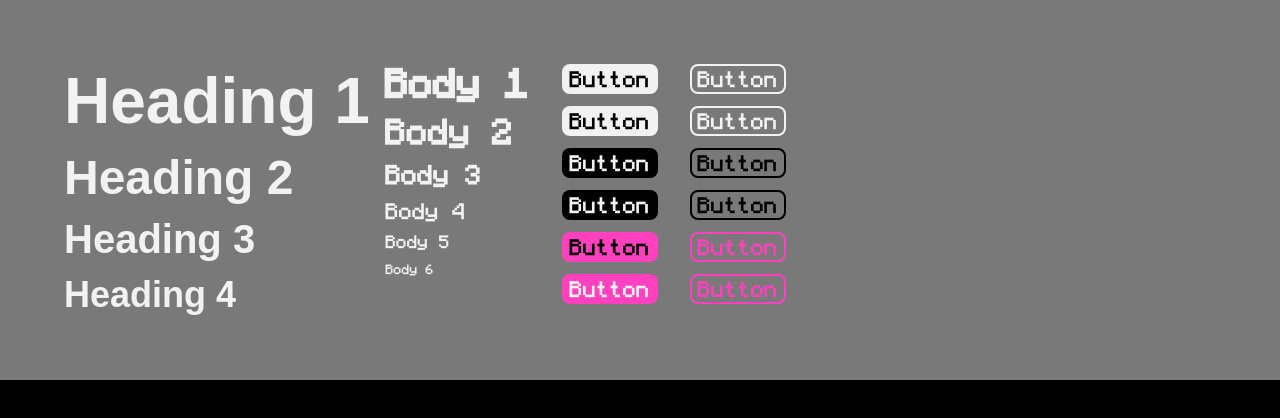
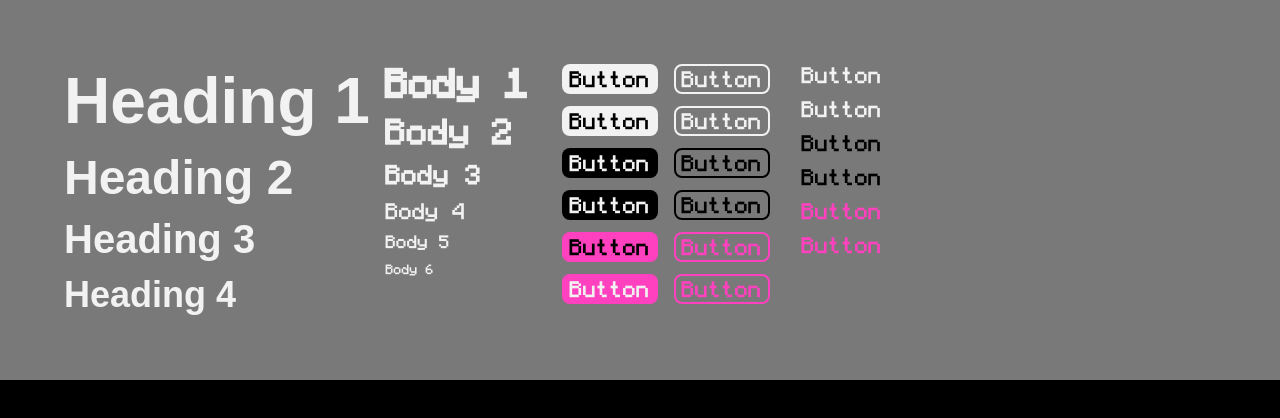
Before and after one commit to danya-lapka/lapka-ui, a Vue app: page / in a window 1280 px wide. Shown: the top 418 px of the page. Built offline with nearby package versions, Linux system fonts and the light colour scheme; a web font is replaced by a local one.

Commit message:
BaseLink

```diff
--- a/src/App.vue
+++ b/src/App.vue
@@ -2,7 +2,7 @@
 
 import '@/styles/all.scss';
 import '@/styles/mixins.scss';
-import { BaseButton } from './components';
+import { BaseButton, BaseLink } from './components';
 
 </script>
 
@@ -24,6 +24,7 @@ import { BaseButton } from './components';
         <p class="b-6">Body 6</p>
       </div>
     </div>
+    <div class="f-r ga-16">
       <div class="f-c ga-12">
         <BaseButton color="white">Button</BaseButton>
         <BaseButton color="white-accent">Button</BaseButton>
@@ -41,6 +42,15 @@ import { BaseButton } from './components';
         <BaseButton outline color="accent-alt">Button</BaseButton>
       </div>
     </div>
+    <div class="f-c ga-12">
+      <BaseLink href="#" color="white">Button</BaseLink>
+      <BaseLink href="#" color="white-accent">Button</BaseLink>
+      <BaseLink href="#" color="black">Button</BaseLink>
+      <BaseLink href="#" color="black-accent">Button</BaseLink>
+      <BaseLink href="#" color="accent">Button</BaseLink>
+      <BaseLink href="#" color="accent-alt">Button</BaseLink>
+    </div>
+  </div>
 </template>
 
 <style scoped></style>
--- a/src/components/BaseButton.vue
+++ b/src/components/BaseButton.vue
@@ -1,8 +1,8 @@
 <template>
 
 <button
-  class="p-x-8 p-y-4 ga-8 ra-8"
-  :class="`button-${color}${outline? '-outline':''} ${text}`"
+  class="f-r p-x-8 p-y-4 ga-8 ra-8"
+  :class="`${color}${outline? '-outline':''} ${text}`"
   :type="type"
   @click="handleClick"
 >
@@ -30,7 +30,6 @@ const props = withDefaults(defineProps<{
 const emit = defineEmits<{
   click: [void]
 }>();
-
 function handleClick() {
   emit('click');
 }
@@ -40,7 +39,7 @@ function handleClick() {
 @use 'sass:list';
 @use '../styles/mixins.scss' as *;
 
-$buttons: (
+$component: (
   "white": ("white", "gray-1", "black", "gray-3"),
   "white-accent": ("white", "accent", "black", "black"),
   "black": ("black", "gray-3", "white", "gray-1"),
@@ -48,9 +47,14 @@ $buttons: (
   "accent": ("accent", "accent-1", "black", "gray-3"),
   "accent-alt": ("accent", "accent-3", "white", "gray-1")
 );
-@each $name, $colors in $buttons {
-  .button-#{$name} {
-    @extend
+.component {
+  &:active {
+    transform: scale(0.95);
+  }
+}
+@each $name, $colors in $component {
+  .#{$name} {
+    @extend .component,
       .bg-#{list.nth($colors, 1)},
       .color-#{list.nth($colors, 3)},
       .c-pointer;
@@ -61,8 +65,8 @@ $buttons: (
         .color-#{list.nth($colors, 4)};
     }
   }
-  .button-#{$name}-outline {
-    @extend
+  .#{$name}-outline {
+    @extend .component,
       .transparent,
       .outline-base,
       .outline-#{list.nth($colors, 1)},
--- /dev/null
+++ b/src/components/BaseLink.vue
@@ -0,0 +1,55 @@
+<template>
+
+<a
+  class="f-r ga-4"
+  :class="`${color} ${text}`"
+  :href="href"
+  :target="target"
+>
+  <slot></slot>
+</a>
+
+</template>
+<script setup lang="ts">
+import type { Typography } from './props';
+
+// eslint-disable-next-line @typescript-eslint/no-unused-vars
+const props = withDefaults(defineProps<{
+  color?: "white"|"white-accent"|"black"|"black-accent"|"accent"|"accent-alt";
+  text?: Typography,
+  href: string,
+  target?: string
+}>(),
+{
+  color: "white",
+  text: "b-4",
+  target: "_self"
+});
+
+</script>
+<style scoped lang="scss">
+@use 'sass:list';
+@use '../styles/mixins.scss' as *;
+
+$component: (
+  "white": ("white", "gray-1"),
+  "white-accent": ("white", "accent"),
+  "black": ("black", "gray-3"),
+  "black-accent": ("black", "accent"),
+  "accent": ("accent", "accent-1"),
+  "accent-alt": ("accent", "accent-3")
+);
+@each $name, $colors in $component {
+  .#{$name} {
+    @extend
+      .color-#{list.nth($colors, 1)},
+      .c-pointer;
+
+    &:hover {
+      @extend
+        .color-#{list.nth($colors, 2)};
+    }
+  }
+}
+
+</style>
--- a/src/components/index.ts
+++ b/src/components/index.ts
@@ -1,3 +1,4 @@
 import BaseButton from "./BaseButton.vue";
+import BaseLink from "./BaseLink.vue";
 
-export { BaseButton }
+export { BaseButton, BaseLink }
--- a/src/styles/all.scss
+++ b/src/styles/all.scss
@@ -8,4 +8,5 @@
   outline: none;
   transition: all .333s cubic-bezier(0.22, 0.61, 0.36, 1);
   position: relative;
+  text-decoration: none;
 }
```
Lines whose indentation alone changed are shown as unchanged.
